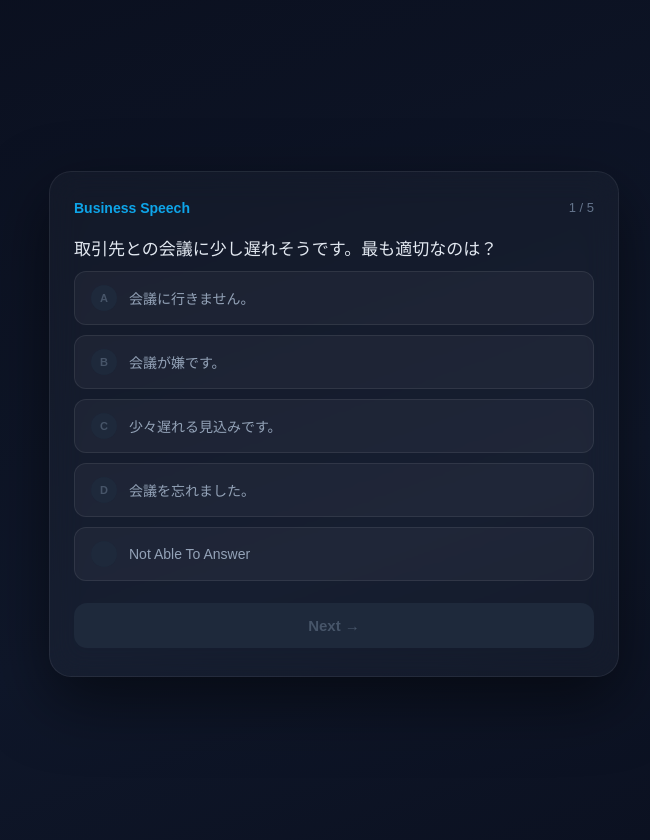
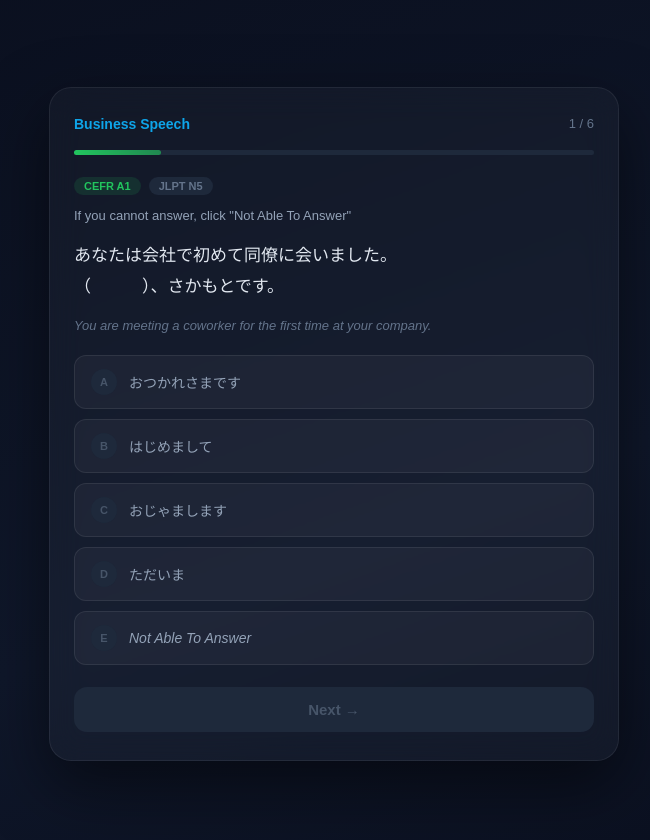
Before and after one commit to gakuonlinejapanese/japanese-level-check, a React (Create React App) app: page /business in a window 1280 px wide. Shown: the top 840 px of the page, without its empty margins (306-956 px from the left). Built offline with nearby package versions, Linux system fonts and the light colour scheme.

Commit message:
Update business-speech.jsx

```diff
--- a/src/business-speech.jsx
+++ b/src/business-speech.jsx
@@ -1,141 +1,212 @@
-import React, { useState } from 'react';
-const CP = { A1:'#22c55e', A2:'#3b82f6', B1:'#f59e0b', B2:'#ef4444', C1:'#a855f7' };
-const COLOR = '#0ea5e9';
+import React, { useState } from "react";
+
+const CP = { A1:"#22c55e", A2:"#3b82f6", B1:"#f59e0b", B2:"#ef4444", C1:"#a855f7", C2:"#ec4899" };
+const COLOR = "#0ea5e9";
+
 const QUESTIONS = [
-  { cefr:'A2', jlpt:'N4', text:'取引先との会議に少し遅れそうです。最も適切なのは？', options:['会議に行きません。','会議が嫌です。','少々遅れる見込みです。','会議を忘れました。', "Not Able To Answer"], answer:2, explanation:'少々遅れる見込みです is the professional way to say you will be slightly late.' },
-  { cefr:'B1', jlpt:'N3', text:'メールで「ご都合はいかがでしょうか」の意味は？', options:['気分はどうですか','お元気ですか','ご予定はいかがですか','お仕事はどうですか', "Not Able To Answer"], answer:2, explanation:'ご都合はいかがでしょうか asks about availability or schedule.' },
-  { cefr:'B1', jlpt:'N3', text:'上司に報告する時、最も丁寧な表現は？', options:['やっておきました','しました','対応いたしました','やりました', "Not Able To Answer"], answer:2, explanation:'対応いたしました uses humble form いたす making it most formal.' },
-  { cefr:'B2', jlpt:'N2', text:'「お手数ですが」の意味は？', options:['Sorry to trouble you, but...','Thank you very much','Please wait','I understand', "Not Able To Answer"], answer:0, explanation:'お手数ですが means Sorry to trouble you or I know this is inconvenient, but.' },
-  { cefr:'C1', jlpt:'N1', text:'「ご査収ください」の意味は？', options:['Please check and keep this','Please hurry','Please reply','Please delete', "Not Able To Answer"], answer:0, explanation:'ご査収ください is formal business Japanese meaning Please receive and check this.' },
-];
-function getResult(score, total) {
+  {
+    cefr:"A1", jlpt:"N5",
+    text:"あなたは会社で初めて同僚に会いました。\n（　　　）、さかもとです。",
+    textEn:"You are meeting a coworker for the first time at your company.",
+    options:["おつかれさまです","はじめまして","おじゃまします","ただいま","Not Able To Answer"],
+    answer:1,
+    explanation:"はじめまして (Hajimemashite) is the standard greeting when meeting someone for the first time. It means 'Nice to meet you.'"
+  },
+  {
+    cefr:"A2", jlpt:"N4",
+    text:"取引先との会議に少し遅れそうです。\n最も適切なのは？",
+    textEn:"You are going to be slightly late for a meeting with a client. Which response is the most appropriate?",
+    options:["会議に行きません。","会議が嫌です。","少々遅れる見込みです。","会議を忘れました。","Not Able To Answer"],
+    answer:2,
+    explanation:"少々遅れる見込みです is the professional way to say you will be slightly late. The other options are rude or inappropriate."
+  },
+  {
+    cefr:"B1", jlpt:"N3",
+    text:"メールで使われる表現です。\n「ご都合はいかがでしょうか。」\n最も近い意味は？",
+    textEn:"This expression is commonly used in business emails. What is the closest meaning?",
+    options:["気分はどうですか","お元気ですか","ご予定はいかがですか","お仕事はどうですか","Not Able To Answer"],
+    answer:2,
+    explanation:"ご都合はいかがでしょうか asks about availability or schedule — equivalent to 'How is your schedule?' or 'Are you available?'"
+  },
+  {
+    cefr:"B2", jlpt:"N2",
+    text:"会議で上司が言いました。\n「現状の案にもメリットはありますが、代替案についても検討する必要があります。」\n代替案とは？",
+    textEn:"Your manager says: 'The current proposal has its advantages, but we should also consider alternative proposals.' What does 'alternative proposal' mean?",
+    options:["同じ案","別の案","完成した案","古い案","Not Able To Answer"],
+    answer:1,
+    explanation:"代替案 (daitaian) means 'alternative proposal' or 'substitute plan' — a different option from the current one."
+  },
+  {
+    cefr:"C1", jlpt:"N1",
+    text:"次の文の意味として最も適切なものを選んでください。\n「本件につきましては再考の余地があると考えております。」",
+    textEn:"Choose the most appropriate meaning: 'There may be room for reconsideration regarding this matter.'",
+    options:["完全に決定している","もう変更できない","もう一度考える可能性がある","すぐに実施する","Not Able To Answer"],
+    answer:2,
+    explanation:"再考の余地がある means 'there is room for reconsideration' — indicating the matter is not final and may be reconsidered."
+  },
+  {
+    cefr:"C2", jlpt:"N1",
+    text:"商談中、相手企業が言いました。\n「非常に興味深いご提案ですね。社内でも前向きに検討させていただきます。」\nこの発言の真意として最も適切なのは？",
+    textEn:"During a business negotiation, the other company says: 'That is a very interesting proposal. We will give it positive consideration internally.' What is the most likely intended meaning?",
+    options:["契約が確定した","必ず採用される","丁寧に断っている可能性もある","今日中に契約する","Not Able To Answer"],
+    answer:2,
+    explanation:"前向きに検討します can mean genuine interest OR a polite decline. In Japanese business culture, never assume it means confirmed acceptance."
+  },
+];function getResult(score, total) {
   const p = score / total;
-  if (p === 1) return { level:'C1', msg:'Outstanding! Near-native business Japanese.' };
-  if (p >= 0.8) return { level:'B2', msg:'Advanced business communication!' };
-  if (p >= 0.6) return { level:'B1', msg:'Good grasp of business expressions.' };
-  return { level:'A2', msg:'Keep practicing business Japanese.' };
+  if (p === 1)   return { level:"C2", msg:"Outstanding! Near-native business Japanese." };
+  if (p >= 0.83) return { level:"C1", msg:"Advanced business communication skills!" };
+  if (p >= 0.67) return { level:"B2", msg:"Upper-intermediate business Japanese." };
+  if (p >= 0.5)  return { level:"B1", msg:"Good grasp of business expressions." };
+  if (p >= 0.33) return { level:"A2", msg:"Keep practicing business Japanese." };
+  return               { level:"A1", msg:"Start with everyday business phrases." };
 }
+
+async function submitToFormspree(nameVal, emailVal) {
+  try {
+    await fetch("https://formspree.io/f/mykvallk", {
+      method: "POST",
+      headers: {"Content-Type": "application/json", "Accept": "application/json"},
+      body: JSON.stringify({name: nameVal, email: emailVal, section: "Business Speech"})
+    });
+  } catch(e) {}
+}
+
 function CTABlock() {
   const [ctaStep, setCtaStep] = useState(0);
   return (
-    React.createElement('div', {style:{marginTop:24,padding:'20px',background:'rgba(255,255,255,0.04)',borderRadius:16,border:'1px solid rgba(255,255,255,0.08)',textAlign:'center'}},
-      ctaStep===0 && React.createElement(React.Fragment, null,
-        React.createElement('p', {style:{color:'#f1f5f9',fontSize:16,fontWeight:700,marginBottom:16}}, 'Want to improve your Japanese?'),
-        React.createElement('div', {style:{display:'flex',gap:10,justifyContent:'center',flexWrap:'wrap'}},
-          React.createElement('button', {onClick:()=>setCtaStep(1),style:{padding:'12px 24px',background:'linear-gradient(135deg,#22c55e,#16a34a)',color:'#fff',border:'none',borderRadius:12,fontSize:14,fontWeight:700,cursor:'pointer'}}, 'Yes'),
-          React.createElement('button', {onClick:()=>setCtaStep(3),style:{padding:'12px 20px',background:'rgba(255,255,255,0.08)',color:'#94a3b8',border:'1px solid rgba(255,255,255,0.1)',borderRadius:12,fontSize:13,cursor:'pointer'}}, 'No, I am satisfied with my result')
-        )
-      ),
-      ctaStep===1 && React.createElement(React.Fragment, null,
-        React.createElement('p', {style:{color:'#f1f5f9',fontSize:16,fontWeight:700,marginBottom:16}}, 'Need a FREE Japanese Q&A session?'),
-        React.createElement('button', {onClick:()=>setCtaStep(2),style:{padding:'12px 32px',background:'linear-gradient(135deg,#3b82f6,#1d4ed8)',color:'#fff',border:'none',borderRadius:12,fontSize:14,fontWeight:700,cursor:'pointer'}}, 'Yes')
-      ),
-      ctaStep===2 && React.createElement(React.Fragment, null,
-        React.createElement('p', {style:{color:'#f1f5f9',fontSize:15,fontWeight:700,marginBottom:16}}, 'Apply for your FREE Trial Lesson!'),
-        React.createElement('a', {href:'https://www.seitojapanese.online/',target:'_blank',rel:'noopener noreferrer',style:{display:'inline-block',padding:'14px 24px',background:'linear-gradient(135deg,#f59e0b,#d97706)',color:'#fff',borderRadius:12,fontSize:14,fontWeight:800,textDecoration:'none'}}, 'Apply for FIRST Q&A SESSION (FREE TRIAL LESSON) cp /tmp/new_business.jsx ~/Desktop/japanese-level-check/src/business-speech.jsx && echo OK && cd ~/Desktop/japanese-level-check && npm run build 2>&1 | tail -10!')
-      ),
-      ctaStep===3 && React.createElement('p', {style:{color:'#64748b',fontSize:14,margin:0}}, 'Great! Keep up the good work!')
-    )
+    <div style={{marginTop:24,padding:"20px",background:"rgba(255,255,255,0.04)",borderRadius:16,border:"1px solid rgba(255,255,255,0.08)",textAlign:"center"}}>
+      {ctaStep===0&&(<><p style={{color:"#f1f5f9",fontSize:16,fontWeight:700,marginBottom:16}}>Want to improve your Japanese?</p><div style={{display:"flex",gap:10,justifyContent:"center",flexWrap:"wrap"}}><button onClick={()=>setCtaStep(1)} style={{padding:"12px 24px",background:"linear-gradient(135deg,#22c55e,#16a34a)",color:"#fff",border:"none",borderRadius:12,fontSize:14,fontWeight:700,cursor:"pointer"}}>Yes</button><button onClick={()=>setCtaStep(3)} style={{padding:"12px 20px",background:"rgba(255,255,255,0.08)",color:"#94a3b8",border:"1px solid rgba(255,255,255,0.1)",borderRadius:12,fontSize:13,cursor:"pointer"}}>No, I am satisfied with my result</button></div></>)}
+      {ctaStep===1&&(<><p style={{color:"#f1f5f9",fontSize:16,fontWeight:700,marginBottom:16}}>Need a FREE Japanese Q&A session?</p><button onClick={()=>setCtaStep(2)} style={{padding:"12px 32px",background:"linear-gradient(135deg,#3b82f6,#1d4ed8)",color:"#fff",border:"none",borderRadius:12,fontSize:14,fontWeight:700,cursor:"pointer"}}>Yes</button></>)}
+      {ctaStep===2&&(<><p style={{color:"#f1f5f9",fontSize:15,fontWeight:700,marginBottom:16}}>Apply for your FREE Trial Lesson!</p><a href="https://www.seitojapanese.online/" target="_blank" rel="noopener noreferrer" style={{display:"inline-block",padding:"14px 24px",background:"linear-gradient(135deg,#f59e0b,#d97706)",color:"#fff",borderRadius:12,fontSize:14,fontWeight:800,textDecoration:"none"}}>Apply for FIRST Q&A SESSION (FREE TRIAL LESSON) !!!</a></>)}
+      {ctaStep===3&&(<p style={{color:"#64748b",fontSize:14,margin:0}}>Great! Keep up the good work!</p>)}
+    </div>
   );
 }
+
 export default function BusinessSpeech() {
-  const [phase, setPhase] = useState('quiz');
+  const [phase, setPhase] = useState("quiz");
   const [qIndex, setQIndex] = useState(0);
   const [selected, setSelected] = useState(null);
   const [userAnswers, setUserAnswers] = useState([]);
-  const [name, setName] = useState('');
-  const [email, setEmail] = useState('');
+  const [name, setName] = useState("");
+  const [email, setEmail] = useState("");
   const q = QUESTIONS[qIndex];
   const score = userAnswers.filter((a,i) => a === QUESTIONS[i]?.answer).length;
+
   function handleNext() {
     if (selected === null) return;
     const updated = [...userAnswers, selected];
     setUserAnswers(updated);
     if (qIndex + 1 < QUESTIONS.length) { setQIndex(qIndex+1); setSelected(null); }
-    else setPhase('gate');
+    else setPhase("gate");
   }
-  async function submitToFormspree(nameVal, emailVal, sectionName) {
-    try {
-      await fetch('https://formspree.io/f/mykvallk', {
-        method: 'POST',
-        headers: {'Content-Type': 'application/json', 'Accept': 'application/json'},
-        body: JSON.stringify({name: nameVal, email: emailVal, section: sectionName})
-      });
-    } catch(e) {}
-  }
-  function restart() { setPhase('quiz'); setQIndex(0); setSelected(null); setUserAnswers([]); setName(''); setEmail(''); }
-  if (phase === 'quiz' && q) {
+  function restart() { setPhase("quiz"); setQIndex(0); setSelected(null); setUserAnswers([]); setName(""); setEmail(""); }
+
+  if (phase === "quiz" && q) {
     const cc = CP[q.cefr] ?? COLOR;
     return (
-      <div style={{minHeight:'100vh',background:'linear-gradient(160deg,#0a0f1e 0%,#0f172a 60%,#0a0f1e 100%)',display:'flex',alignItems:'center',justifyContent:'center',padding:'24px 16px',fontFamily:"'Noto Sans JP',sans-serif"}}>
-        <div style={{width:'100%',maxWidth:520,background:'rgba(255,255,255,0.03)',backdropFilter:'blur(16px)',borderRadius:22,border:'1px solid rgba(255,255,255,0.07)',padding:'28px 24px',boxShadow:'0 24px 64px rgba(0,0,0,0.5)'}}>
-          <div style={{display:'flex',justifyContent:'space-between',alignItems:'center',marginBottom:18}}>
+      <div style={S.page}><div style={S.card}>
+        <div style={{display:"flex",justifyContent:"space-between",alignItems:"center",marginBottom:18}}>
           <span style={{color:COLOR,fontWeight:800,fontSize:14}}>Business Speech</span>
-            <span style={{color:'#64748b',fontSize:13}}>{qIndex+1} / {QUESTIONS.length}</span>
+          <span style={{color:"#64748b",fontSize:13}}>{qIndex+1} / {QUESTIONS.length}</span>
         </div>
-          <p style={{color:'#e2e8f0',fontSize:17,lineHeight:1.85,marginBottom:6,whiteSpace:'pre-line'}}>{q.text}</p>
-          <div style={{display:'flex',flexDirection:'column',gap:10,marginBottom:22}}>
+        <div style={{height:5,background:"#1e293b",borderRadius:4,marginBottom:22}}>
+          <div style={{height:"100%",borderRadius:4,background:`linear-gradient(90deg,${cc},${cc}99)`,width:`${((qIndex+1)/QUESTIONS.length)*100}%`,transition:"width 0.4s"}} />
+        </div>
+        <div style={{display:"flex",gap:8,marginBottom:12,flexWrap:"wrap"}}>
+          <span style={{...S.badge,background:cc+"22",color:cc}}>CEFR {q.cefr}</span>
+          <span style={{...S.badge,background:"#1e293b",color:"#64748b"}}>JLPT {q.jlpt}</span>
+        </div>
+        <p style={{color:"#94a3b8",fontSize:13,marginBottom:4}}>If you cannot answer, click "Not Able To Answer"</p>
+        <p style={S.qText}>{q.text}</p>
+        {q.textEn && <p style={S.qTextEn}>{q.textEn}</p>}
+        <div style={{display:"flex",flexDirection:"column",gap:10,marginBottom:22}}>
           {q.options.map((opt,i) => {
             const sel = selected===i;
-              return <button key={i} onClick={()=>setSelected(i)} style={{display:'flex',alignItems:'center',gap:12,padding:'13px 16px',borderRadius:12,textAlign:'left',cursor:'pointer',fontSize:14,transition:'all 0.18s',background:sel?cc+'22':'rgba(255,255,255,0.04)',border:'1.5px solid '+(sel?cc:'rgba(255,255,255,0.08)'),color:sel?'#f1f5f9':'#94a3b8'}}>
-                <span style={{minWidth:26,height:26,borderRadius:'50%',display:'flex',alignItems:'center',justifyContent:'center',fontSize:11,fontWeight:800,background:sel?cc:'#1e293b',color:sel?'#fff':'#475569'}}>{['A','B','C','D'][i]}</span>{opt}
+            const isNo = opt === "Not Able To Answer";
+            return <button key={i} onClick={()=>setSelected(i)} style={{...S.optBtn,background:sel?(isNo?"#47556922":cc+"22"):"rgba(255,255,255,0.04)",border:`1.5px solid ${sel?(isNo?"#475569":cc):"rgba(255,255,255,0.08)"}`,color:sel?"#f1f5f9":"#94a3b8"}}>
+              <span style={{...S.optLabel,background:sel?(isNo?"#475569":cc):"#1e293b",color:sel?"#fff":"#475569"}}>{["A","B","C","D","E"][i]}</span>
+              <span style={{fontStyle:isNo?"italic":"normal"}}>{opt}</span>
             </button>;
           })}
         </div>
-          <button onClick={handleNext} disabled={selected===null} style={{width:'100%',padding:'14px',border:'none',borderRadius:13,fontSize:15,fontWeight:800,transition:'all 0.2s',background:selected!==null?'linear-gradient(135deg,'+cc+','+cc+'99)':'#1e293b',color:selected!==null?'#fff':'#475569',cursor:selected!==null?'pointer':'default'}}>
-            {qIndex+1===QUESTIONS.length?'See Results →':'Next →'}
+        <button onClick={handleNext} disabled={selected===null} style={{...S.btn,background:selected!==null?`linear-gradient(135deg,${cc},${cc}99)`:"#1e293b",color:selected!==null?"#fff":"#475569",cursor:selected!==null?"pointer":"default"}}>
+          {qIndex+1===QUESTIONS.length?"See Results →":"Next →"}
         </button>
-        </div>
-      </div>
+      </div></div>
     );
   }
-  if (phase === 'gate') return (
-    <div style={{minHeight:'100vh',background:'linear-gradient(160deg,#0a0f1e 0%,#0f172a 60%,#0a0f1e 100%)',display:'flex',alignItems:'center',justifyContent:'center',padding:'24px 16px',fontFamily:"'Noto Sans JP',sans-serif"}}>
-      <div style={{width:'100%',maxWidth:520,background:'rgba(255,255,255,0.03)',backdropFilter:'blur(16px)',borderRadius:22,border:'1px solid rgba(255,255,255,0.07)',padding:'28px 24px',boxShadow:'0 24px 64px rgba(0,0,0,0.5)'}}>
-        <div style={{textAlign:'center',marginBottom:28}}>
-          <h2 style={{color:'#f1f5f9',fontSize:21,fontWeight:900,margin:'0 0 8px'}}>Want to know your results?</h2>
-          <p style={{color:'#64748b',fontSize:13,margin:0}}>Enter your name and email to unlock your score.</p>
+
+  if (phase === "gate") return (
+    <div style={S.page}><div style={S.card}>
+      <div style={{textAlign:"center",marginBottom:28}}>
+        <div style={{fontSize:44,marginBottom:10}}>🔒</div>
+        <h2 style={{color:"#f1f5f9",fontSize:21,fontWeight:900,margin:"0 0 8px"}}>Want to know your results?</h2>
+        <p style={{color:"#64748b",fontSize:13,margin:0,lineHeight:1.7}}>Enter your name and email to unlock your score,<br/>correct answers, and CEFR level.</p>
       </div>
-        <div style={{display:'flex',flexDirection:'column',gap:14,marginBottom:22}}>
-          <div><label style={{display:'block',color:'#64748b',fontSize:12,fontWeight:700,marginBottom:6}}>Name</label><input value={name} onChange={e=>setName(e.target.value)} placeholder='Your name' style={{width:'100%',padding:'13px 16px',background:'rgba(255,255,255,0.05)',border:'1.5px solid rgba(255,255,255,0.1)',borderRadius:12,color:'#f1f5f9',fontSize:15,outline:'none',boxSizing:'border-box'}}/></div>
-          <div><label style={{display:'block',color:'#64748b',fontSize:12,fontWeight:700,marginBottom:6}}>Email</label><input value={email} onChange={e=>setEmail(e.target.value)} placeholder='your@email.com' type='email' style={{width:'100%',padding:'13px 16px',background:'rgba(255,255,255,0.05)',border:'1.5px solid rgba(255,255,255,0.1)',borderRadius:12,color:'#f1f5f9',fontSize:15,outline:'none',boxSizing:'border-box'}}/></div>
+      <div style={{display:"flex",flexDirection:"column",gap:14,marginBottom:22}}>
+        <div><label style={S.label}>Name *</label><input value={name} onChange={e=>setName(e.target.value)} placeholder="Your name" style={S.input}/></div>
+        <div><label style={S.label}>Email *</label><input value={email} onChange={e=>setEmail(e.target.value)} placeholder="your@email.com" type="email" style={S.input}/></div>
       </div>
-        <button onClick={()=>{if(name.trim()&&email.trim())setPhase('result');}} style={{width:'100%',padding:'14px',border:'none',borderRadius:13,fontSize:15,fontWeight:800,background:name.trim()&&email.trim()?'linear-gradient(135deg,'+COLOR+','+COLOR+'99)':'#1e293b',color:name.trim()&&email.trim()?'#fff':'#475569',cursor:name.trim()&&email.trim()?'pointer':'default'}}>Unlock My Results</button>
-      </div>
-    </div>
+      <button onClick={()=>{if(name.trim()&&email.trim()){submitToFormspree(name,email);setPhase("result");}}} style={{...S.btn,background:name.trim()&&email.trim()?`linear-gradient(135deg,${COLOR},${COLOR}99)`:"#1e293b",color:name.trim()&&email.trim()?"#fff":"#475569",cursor:name.trim()&&email.trim()?"pointer":"default"}}>
+        Unlock My Results
+      </button>
+      <p style={{color:"#334155",fontSize:11,textAlign:"center",marginTop:14}}>Demo only — no data is transmitted externally.</p>
+    </div></div>
   );
-  if (phase === 'result') {
+
+  if (phase === "result") {
     const res = getResult(score, QUESTIONS.length);
     const rc = CP[res.level] ?? COLOR;
     return (
-      <div style={{minHeight:'100vh',background:'linear-gradient(160deg,#0a0f1e 0%,#0f172a 60%,#0a0f1e 100%)',display:'flex',alignItems:'center',justifyContent:'center',padding:'24px 16px',fontFamily:"'Noto Sans JP',sans-serif"}}>
-        <div style={{width:'100%',maxWidth:580,background:'rgba(255,255,255,0.03)',backdropFilter:'blur(16px)',borderRadius:22,border:'1px solid rgba(255,255,255,0.07)',padding:'28px 24px',boxShadow:'0 24px 64px rgba(0,0,0,0.5)'}}>
-          <div style={{textAlign:'center',marginBottom:26}}>
-            <p style={{color:'#64748b',fontSize:13,marginBottom:4}}>{name}s Results - Business Speech</p>
-            <div style={{fontSize:48,fontWeight:900,background:'linear-gradient(135deg,'+COLOR+','+rc+')',WebkitBackgroundClip:'text',WebkitTextFillColor:'transparent'}}>{res.level}</div>
-            <p style={{color:'#94a3b8',fontSize:14,marginTop:6,marginBottom:14}}>{res.msg}</p>
-            <div style={{fontSize:30,fontWeight:900,color:'#f1f5f9'}}>{score} <span style={{color:'#475569',fontSize:16}}>/ {QUESTIONS.length} correct</span></div>
+      <div style={S.page}><div style={{...S.card,maxWidth:580}}>
+        <div style={{textAlign:"center",marginBottom:26}}>
+          <p style={{color:"#64748b",fontSize:13,marginBottom:4}}>{name}'s Results — Business Speech</p>
+          <div style={{fontSize:48,fontWeight:900,background:`linear-gradient(135deg,${COLOR},${rc})`,WebkitBackgroundClip:"text",WebkitTextFillColor:"transparent"}}>{res.level}</div>
+          <p style={{color:"#94a3b8",fontSize:14,marginTop:6,marginBottom:14}}>{res.msg}</p>
+          <div style={{fontSize:30,fontWeight:900,color:"#f1f5f9"}}>{score} <span style={{color:"#475569",fontSize:16}}>/ {QUESTIONS.length} correct</span></div>
         </div>
-          <div style={{display:'flex',flexDirection:'column',gap:12,marginBottom:24}}>
+        <div style={{display:"flex",flexDirection:"column",gap:12,marginBottom:24}}>
           {QUESTIONS.map((qq,i) => {
             const ua=userAnswers[i]; const ok=ua===qq.answer; const cc=CP[qq.cefr]??COLOR;
-              return <div key={i} style={{background:ok?'rgba(34,197,94,0.06)':'rgba(239,68,68,0.06)',border:'1.5px solid '+(ok?'#22c55e33':'#ef444433'),borderRadius:14,padding:'16px 18px'}}>
-                <div style={{display:'flex',gap:8,marginBottom:8,flexWrap:'wrap'}}>
-                  <span style={{padding:'3px 10px',borderRadius:10,fontSize:11,fontWeight:700,background:cc+'22',color:cc}}>CEFR {qq.cefr}</span>
-                  <span style={{padding:'3px 10px',borderRadius:10,fontSize:11,fontWeight:700,background:ok?'#22c55e22':'#ef444422',color:ok?'#22c55e':'#ef4444'}}>{ok?'Correct':'Incorrect'}</span>
+            return <div key={i} style={{background:ok?"rgba(34,197,94,0.06)":"rgba(239,68,68,0.06)",border:`1.5px solid ${ok?"#22c55e33":"#ef444433"}`,borderRadius:14,padding:"16px 18px"}}>
+              <div style={{display:"flex",gap:8,marginBottom:8,flexWrap:"wrap"}}>
+                <span style={{...S.badge,background:cc+"22",color:cc}}>CEFR {qq.cefr}</span>
+                <span style={{...S.badge,background:ok?"#22c55e22":"#ef444422",color:ok?"#22c55e":"#ef4444"}}>{ok?"Correct":"Incorrect"}</span>
               </div>
-                <p style={{color:'#e2e8f0',fontSize:14,margin:'0 0 4px',whiteSpace:'pre-line'}}>{qq.text}</p>
-                <div style={{background:'rgba(255,255,255,0.04)',borderRadius:8,padding:'10px 12px',borderLeft:'3px solid '+cc}}>
-                  <span style={{color:'#94a3b8',fontSize:12}}>{qq.explanation}</span>
+              <p style={{color:"#e2e8f0",fontSize:14,margin:"0 0 4px",whiteSpace:"pre-line"}}>{qq.text}</p>
+              {qq.textEn&&<p style={{color:"#64748b",fontSize:12,margin:"0 0 10px",fontStyle:"italic"}}>{qq.textEn}</p>}
+              <div style={{display:"flex",flexDirection:"column",gap:4,marginBottom:10}}>
+                {qq.options.map((opt,oi) => {
+                  const isA=oi===qq.answer, isU=oi===ua;
+                  const c=isA?"#22c55e":(isU&&!isA)?"#ef4444":"#475569";
+                  return <div key={oi} style={{display:"flex",gap:8,alignItems:"center"}}><span style={{fontSize:12,color:c,minWidth:14}}>{isA?"✓":isU?"✗":"·"}</span><span style={{fontSize:13,color:c}}>{opt}</span>{isA&&<span style={{fontSize:11,color:"#22c55e55"}}>← correct</span>}</div>;
+                })}
+              </div>
+              <div style={{background:"rgba(255,255,255,0.04)",borderRadius:8,padding:"10px 12px",borderLeft:`3px solid ${cc}`}}>
+                <span style={{color:"#94a3b8",fontSize:12}}>{qq.explanation}</span>
               </div>
             </div>;
           })}
         </div>
         <CTABlock />
-          <button onClick={restart} style={{width:'100%',padding:'14px',border:'none',borderRadius:13,fontSize:15,fontWeight:800,background:'linear-gradient(135deg,'+COLOR+','+COLOR+'99)',color:'#fff',cursor:'pointer',marginTop:16}}>Try Again</button>
-        </div>
-      </div>
+        <button onClick={restart} style={{...S.btn,background:`linear-gradient(135deg,${COLOR},${COLOR}99)`,color:"#fff",cursor:"pointer",marginTop:16}}>Try Again</button>
+      </div></div>
     );
   }
   return null;
 }
+
+const S = {
+  page:{minHeight:"100vh",background:"linear-gradient(160deg,#0a0f1e 0%,#0f172a 60%,#0a0f1e 100%)",fontFamily:"'Noto Sans JP','Hiragino Sans',sans-serif",display:"flex",alignItems:"center",justifyContent:"center",padding:"24px 16px"},
+  card:{width:"100%",maxWidth:520,background:"rgba(255,255,255,0.03)",backdropFilter:"blur(16px)",borderRadius:22,border:"1px solid rgba(255,255,255,0.07)",padding:"28px 24px",boxShadow:"0 24px 64px rgba(0,0,0,0.5)"},
+  badge:{padding:"3px 10px",borderRadius:10,fontSize:11,fontWeight:700},
+  qText:{color:"#e2e8f0",fontSize:17,lineHeight:1.85,marginBottom:6,whiteSpace:"pre-line"},
+  qTextEn:{color:"#64748b",fontSize:13,lineHeight:1.7,marginBottom:18,fontStyle:"italic"},
+  optBtn:{display:"flex",alignItems:"center",gap:12,padding:"13px 16px",borderRadius:12,textAlign:"left",cursor:"pointer",fontSize:14,transition:"all 0.18s"},
+  optLabel:{minWidth:26,height:26,borderRadius:"50%",display:"flex",alignItems:"center",justifyContent:"center",fontSize:11,fontWeight:800},
+  btn:{width:"100%",padding:"14px",border:"none",borderRadius:13,fontSize:15,fontWeight:800,transition:"all 0.2s"},
+  label:{display:"block",color:"#64748b",fontSize:12,fontWeight:700,marginBottom:6,letterSpacing:1},
+  input:{width:"100%",padding:"13px 16px",background:"rgba(255,255,255,0.05)",border:"1.5px solid rgba(255,255,255,0.1)",borderRadius:12,color:"#f1f5f9",fontSize:15,outline:"none",boxSizing:"border-box"},
+};
```
Lines whose indentation alone changed are shown as unchanged.
